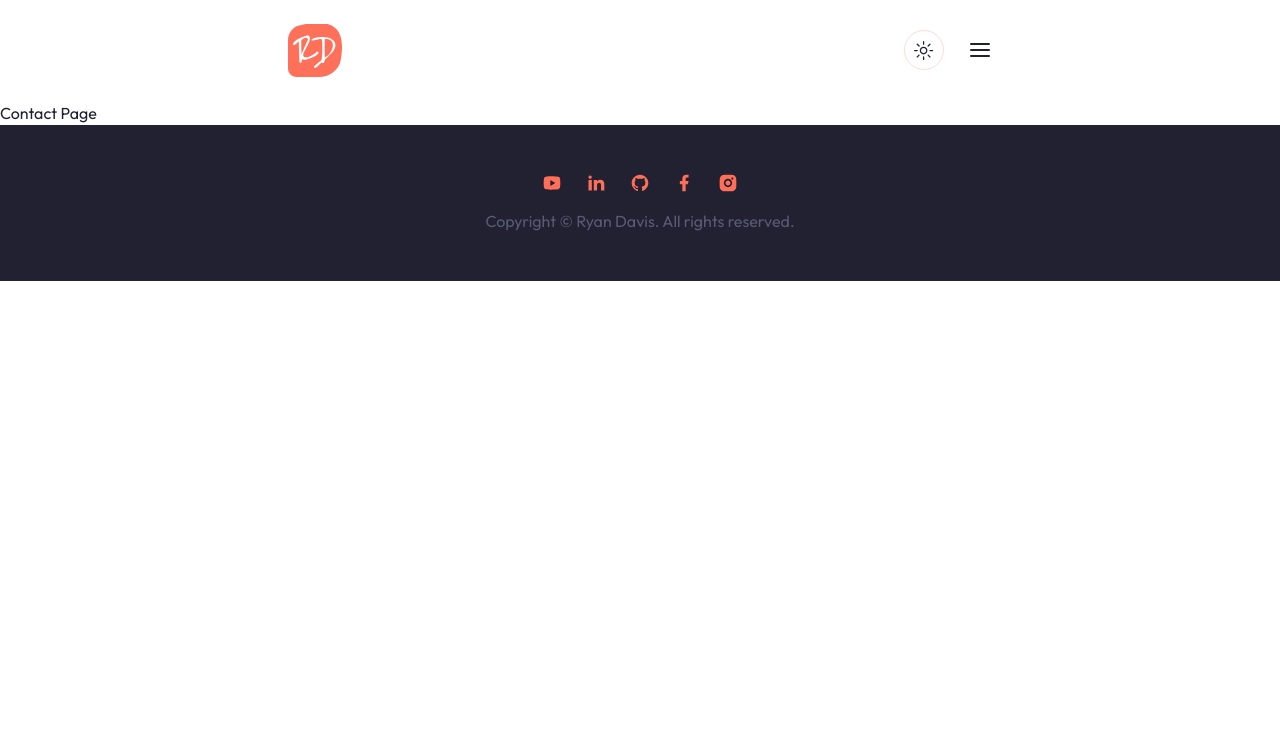
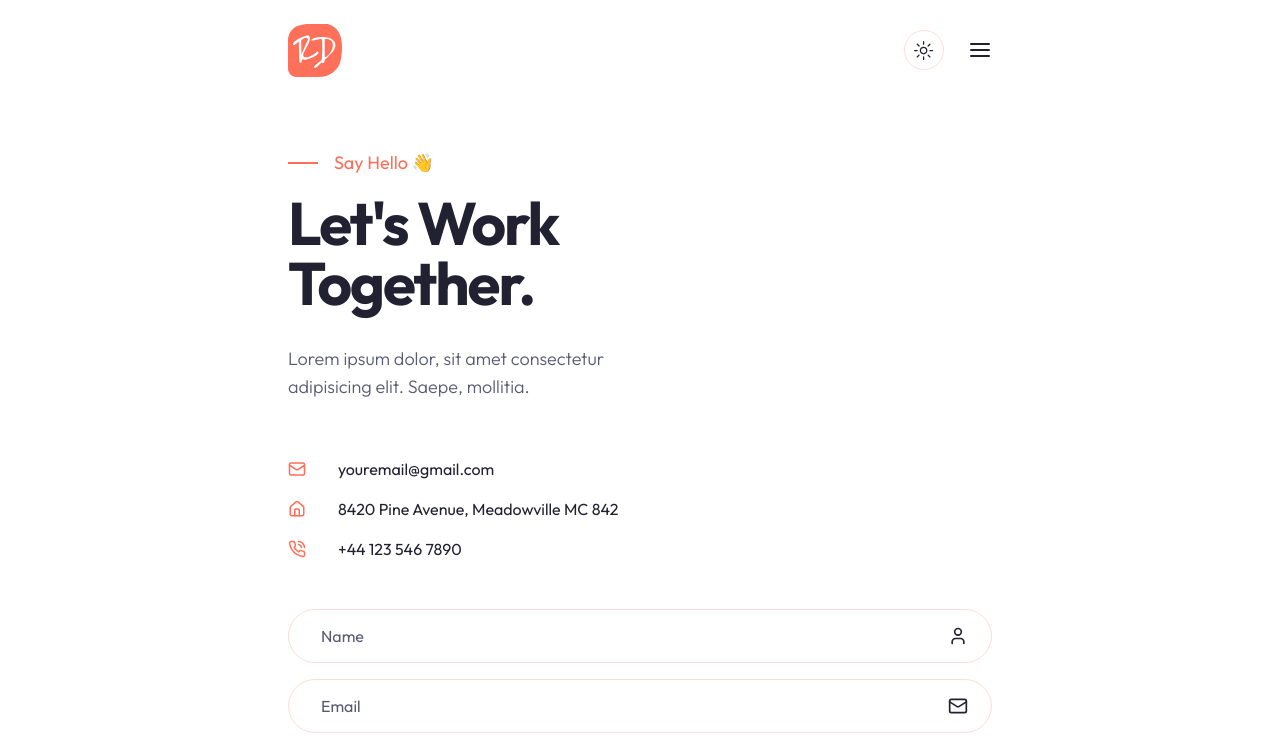
Before and after one commit to jnorgini/portfolio, a Next.js app: page /contact in a window 1280 px wide. Shown: the top 749 px of the page. Built offline with nearby package versions, Linux system fonts and the light colour scheme.

Commit message:
feat: contact page

```diff
--- a/app/contact/page.jsx
+++ b/app/contact/page.jsx
@@ -1,7 +1,54 @@
-import React from 'react'
+import { MailIcon, HomeIcon, PhoneCall } from "lucide-react";
+
+//components
+import Form from "@/components/Form";
 
 const Contact = () => {
-    return <div>Contact Page</div>;
+    return (
+        <section>
+            <div className="container mx-auto">
+                {/* text & illustration */}
+                <div className="grid xl:grid-cols-2 pt-12 xl:h-[480px] mb-6 xl:mb-24">
+                    {/* text */}
+                    <div className="flex flex-col justify-center">
+                        <div className="flex items-center gap-x-4 text-primary text-lg mb-4">
+                            <span className="w-[30px] h-[2px] bg-primary"></span>
+                            Say Hello 👋
+                        </div>
+                        <h1 className="h1 max-w-md mb-8">Let's Work Together.</h1>
+                        <p className="subtitle max-w-[400px]">
+                            Lorem ipsum dolor, sit amet consectetur adipisicing elit. Saepe, mollitia.
+                        </p>
+                    </div>
+                    {/* illustration */}
+                    <div className="hidden xl:flex w-full bg-contact_illustration_light dark:bg-contact_illustration_dark
+                    bg-contain bg-top bg-no-repeat"></div>
+                </div>
+                {/* info text & form */}
+                <div className="grid xl:grid-cols-2 mb-24 xl:mb-32">
+                    {/* info text */}
+                    <div className="flex flex-col gap-y-4 xl:gap-y-14 mb-12 xl:mb-24 text-base xl:text-lg">
+                        {/* mail */}
+                        <div className="flex items-center gap-x-8">
+                            <MailIcon size={18} className="text-primary" />
+                            <div>youremail@gmail.com</div>
+                        </div>
+                        {/* address */}
+                        <div className="flex items-center gap-x-8">
+                            <HomeIcon size={18} className="text-primary" />
+                            <div>8420 Pine Avenue, Meadowville MC 842</div>
+                        </div>
+                        {/* phone */}
+                        <div className="flex items-center gap-x-8">
+                            <PhoneCall size={18} className="text-primary" />
+                            <div>+44 123 546 7890</div>
+                        </div>
+                    </div>
+                    <Form />
+                </div>
+            </div>
+        </section>
+    );
 };
 
 export default Contact;
```
